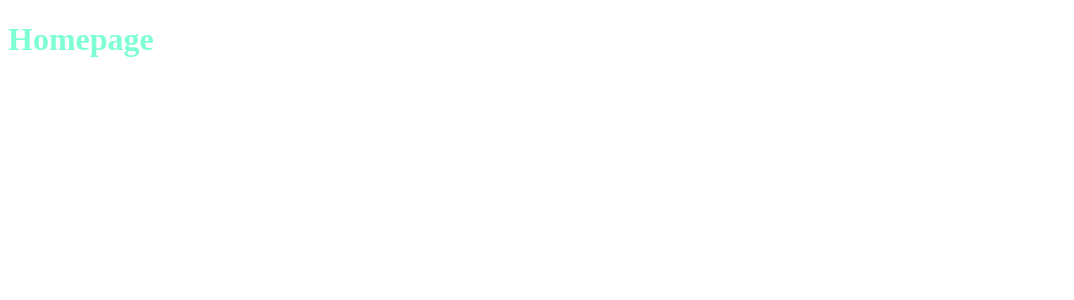
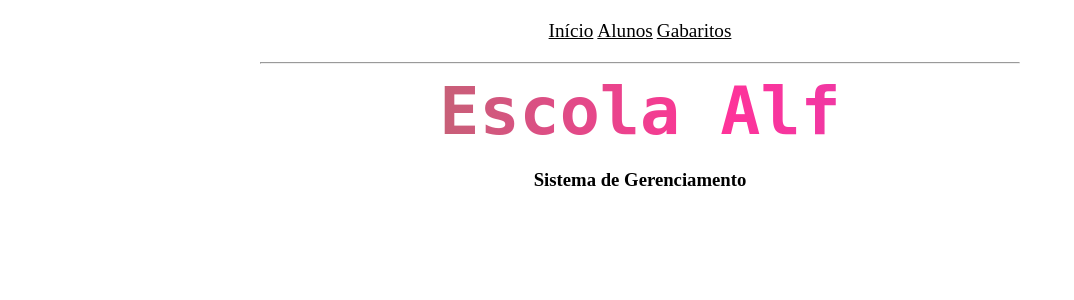
Before and after one commit to g-n-x/flaskstatic, a Flask app: page / in a window 1280 px wide. Shown: the top 300 px of the page, without its empty margins (0-1074 px from the left). Run offline with Flask 2, Linux system fonts and the light colour scheme.

Commit message:
homepage feita

```diff
--- /dev/null
+++ b/static/styles/home.css
@@ -0,0 +1,40 @@
+#escola-title {
+    margin: 0;
+    font-size: 50pt;
+    text-align: center;
+    /*color: chartreuse;*/
+}
+
+#shadowBox {
+    background-color: rgb(0, 0, 0);
+    /* Fallback color */
+    background-color: rgba(0, 0, 0, 0.2);
+    /* Black w/opacity/see-through */
+    border: 3px solid;
+}
+
+.rainbow {
+    text-align: center;
+    text-decoration: underline;
+    font-size: 32px;
+    font-family: monospace;
+}
+
+.rainbow_text_animated {
+    background: linear-gradient(to right, #6666ff, #0099ff , #00ff00, #ff3399, #6666ff);
+    -webkit-background-clip: text;
+    background-clip: text;
+    color: transparent;
+    animation: rainbow_animation 4s ease-in-out infinite;
+    background-size: 400% 100%;
+}
+
+@keyframes rainbow_animation {
+    0%,100% {
+        background-position: 0 0;
+    }
+
+    50% {
+        background-position: 100% 0;
+    }
+}
--- /dev/null
+++ b/static/styles/nav.css
@@ -0,0 +1,33 @@
+.navbar {
+    margin: 20px;
+    display: flex;
+    justify-content: center;
+}
+
+hr {
+    width: 60%;
+}
+
+a {
+    font-size: larger;
+}
+
+/* unvisited link */
+a:link {
+    color: black;
+}
+
+/* visited link */
+a:visited {
+    color: black;
+}
+
+/* mouse over link */
+a:hover {
+    color: hotpink;
+}
+
+/* selected link */
+a:active {
+    color: blue;
+}
--- a/static/styles/style.css
+++ /dev/null
@@ -1,3 +0,0 @@
-body{
-    color: aquamarine;
-}
--- a/templates/base.html
+++ b/templates/base.html
@@ -4,9 +4,19 @@
     <meta charset="UTF-8">
     <meta name="viewport" content="width=device-width, initial-scale=1.0">
     <title>{% block title %}{% endblock %}</title>
-    <link rel="stylesheet" type="text/css" href="{{url_for('static', filename='styles/style.css')}}">
+    <link rel="stylesheet" type="text/css" href="{{url_for('static', filename='styles/nav.css')}}">
+    {% block links %}
+    {% endblock %}
 </head>
 <body>
+    <div class="navbar">
+        <nav>
+            <a href="/home">Início</a>
+            <a href="/alunos">Alunos</a>
+            <a href="/gabaritos">Gabaritos</a>
+        </nav>
+    </div>
+    <hr>
     {% block content %}
     {% endblock %}
 </body>
--- a/templates/home.html
+++ b/templates/home.html
@@ -1,5 +1,9 @@
 {% extends "base.html" %}
 {% block title %}homepage{% endblock %}
+{% block links%}
+<link rel="stylesheet" type="text/css" href="{{url_for('static', filename='styles/home.css')}}">
+{% endblock %}
 {% block content %}
-<h1>Homepage</h1>
+<h1 class="rainbow rainbow_text_animated" id="escola-title">Escola Alf</h1>
+<h3 style="text-align: center;">Sistema de Gerenciamento</h3>
 {% endblock %}
```
